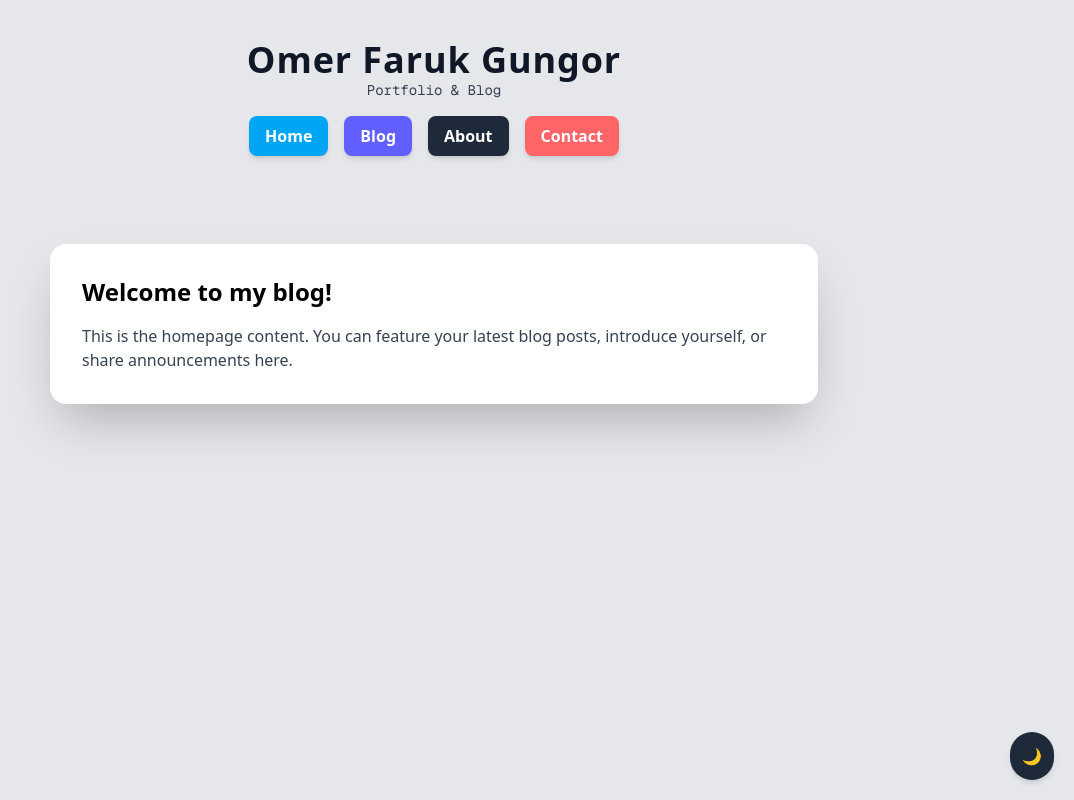
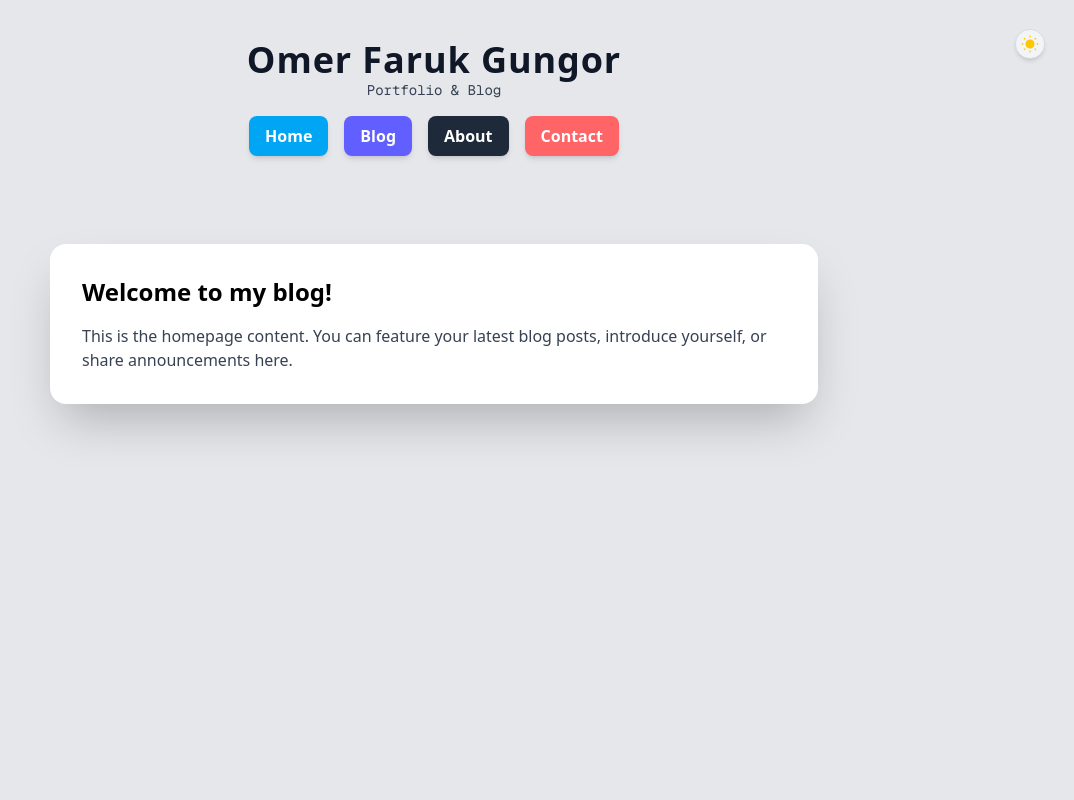
Before and after one commit to o-fgungor/ofgungor-blog, a Next.js app: page / in a window 1280 px wide. Shown: the whole page, without its empty margins (206-1280 px from the left). Built offline with nearby package versions, Linux system fonts and the light colour scheme.

Commit message:
feat: customize dark mode button

```diff
--- a/app/components/ThemeToggle.jsx
+++ b/app/components/ThemeToggle.jsx
@@ -1,17 +1,77 @@
 'use client'
 
 import { useTheme } from '../context/ThemeContext'
+import { useState } from 'react'
 
 export default function ThemeToggle() {
   const { darkMode, toggleDarkMode } = useTheme();
+  const [animating, setAnimating] = useState(false);
+
+  const handleClick = () => {
+    setAnimating(true);
+    setTimeout(() => {
+      toggleDarkMode();
+      setAnimating(false);
+    }, 400); // Animation duration
+  };
 
   return (
     <button
-        onClick={toggleDarkMode}
-        className="fixed bottom-5 right-5 p-3 rounded-full bg-gray-800 dark:bg-white text-white dark:text-gray-800 transition-all duration-300 shadow-md hover:shadow-xl z-50"
+      onClick={handleClick}
+      className="w-10 h-10 rounded-full bg-gray-100 dark:bg-gray-700 border border-gray-300 dark:border-gray-600 shadow-md hover:shadow-lg transition-colors duration-300 relative flex items-center justify-center"
       aria-label="Toggle dark mode"
+      style={{ outline: "none" }}
     >
-        {darkMode ? '🌞' : '🌙'}
+      {/* Sun Icon */}
+      <span
+        className={`
+          absolute transition-all duration-500 ease-in-out
+          ${darkMode || animating ? "opacity-0 scale-75 rotate-180" : "opacity-100 scale-100 rotate-0"}
+        `}
+      >
+        <svg
+          xmlns="http://www.w3.org/2000/svg"
+          className="h-6 w-6 text-yellow-400"
+          fill="none"
+          viewBox="0 0 24 24"
+          stroke="currentColor"
+          strokeWidth={2}
+        >
+          <circle cx="12" cy="12" r="5" fill="currentColor" />
+          <g stroke="currentColor" strokeWidth="2">
+            <line x1="12" y1="1" x2="12" y2="3" />
+            <line x1="12" y1="21" x2="12" y2="23" />
+            <line x1="4.22" y1="4.22" x2="5.64" y2="5.64" />
+            <line x1="18.36" y1="18.36" x2="19.78" y2="19.78" />
+            <line x1="1" y1="12" x2="3" y2="12" />
+            <line x1="21" y1="12" x2="23" y2="12" />
+            <line x1="4.22" y1="19.78" x2="5.64" y2="18.36" />
+            <line x1="18.36" y1="5.64" x2="19.78" y2="4.22" />
+          </g>
+        </svg>
+      </span>
+      {/* Moon Icon */}
+      <span
+        className={`
+          absolute transition-all duration-500 ease-in-out
+          ${darkMode && !animating ? "opacity-100 scale-100 rotate-0" : "opacity-0 scale-75 -rotate-180"}
+        `}
+      >
+        <svg
+          xmlns="http://www.w3.org/2000/svg"
+          className="h-6 w-6 text-gray-700 dark:text-yellow-200"
+          fill="none"
+          viewBox="0 0 24 24"
+          stroke="currentColor"
+          strokeWidth={2}
+        >
+          <path
+            strokeLinecap="round"
+            strokeLinejoin="round"
+            d="M21 12.79A9 9 0 1111.21 3a7 7 0 109.79 9.79z"
+          />
+        </svg>
+      </span>
     </button>
   );
 }
--- a/app/layout.js
+++ b/app/layout.js
@@ -24,6 +24,10 @@ export default function RootLayout({ children }) {
     <html lang="en">
       <body className={`${geistSans.variable} ${geistMono.variable} bg-[#e5e7eb] dark:bg-gray-900`}>
         <ThemeProvider>
+          {/* Fixed Theme Toggle Button - visible and not clipped */}
+          <div className="fixed top-6 right-6 z-50 scale-75">
+            <ThemeToggle />
+          </div>
           <div className="relative min-h-screen">
             {/* Header */}
             <div className="w-full text-center py-10">
@@ -69,9 +73,6 @@ export default function RootLayout({ children }) {
                 <main>{children}</main>
               </div>
             </div>
-
-            {/* Theme Toggle Button */}
-            <ThemeToggle />
           </div>
         </ThemeProvider>
       </body>
--- a/package.json
+++ b/package.json
@@ -15,7 +15,6 @@
   },
   "devDependencies": {
     "@eslint/eslintrc": "^3",
-    "@tailwindcss/postcss": "^4.1.7",
     "autoprefixer": "^10.4.21",
     "eslint": "^9",
     "eslint-config-next": "15.3.2",
```
Also changed, not shown: app/globals.css (+0 -12 lines). Lines whose indentation alone changed are shown as unchanged.
